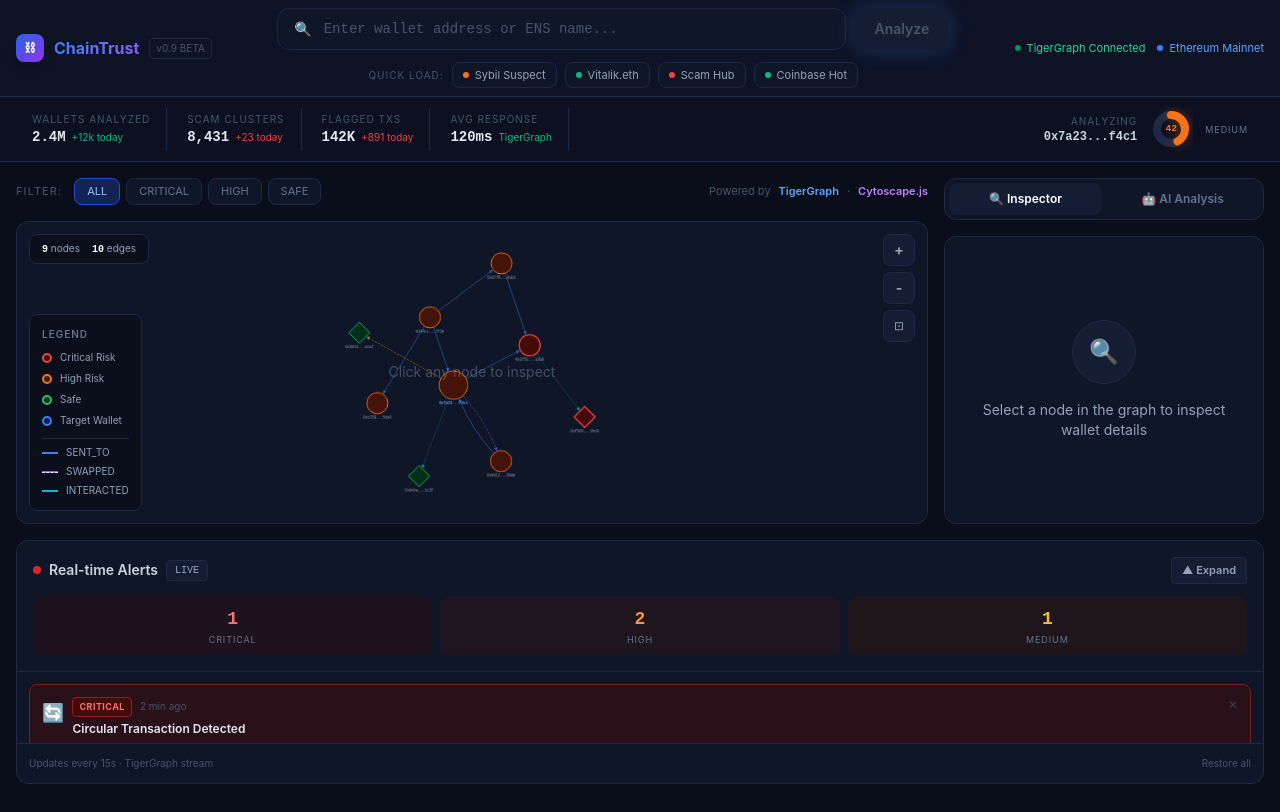
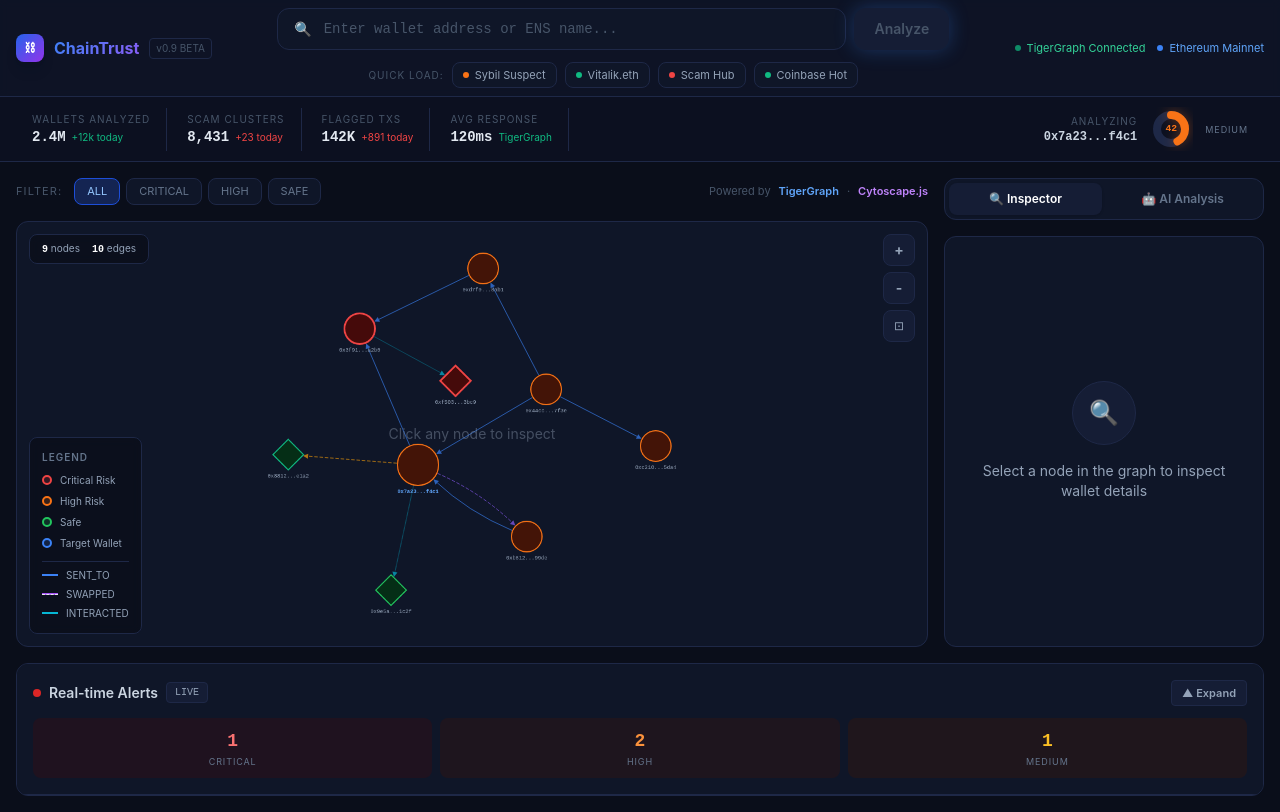
Before and after one commit to GauravKarakoti/ChainTrust, a React (Vite) app: page / in a window 1280 px wide. Built offline with nearby package versions, Linux system fonts and the light colour scheme.

Commit message:
Frontend Done

```diff
--- a/src/App.jsx
+++ b/src/App.jsx
@@ -47,7 +47,7 @@ export default function App() {
   const targetWallet = WALLET_PROFILES[searchedAddress] || WALLET_PROFILES['0x7a23...f4c1']
 
   return (
-    <div className="h-screen bg-dark-900 flex flex-col overflow-hidden">
+    <div className="min-h-screen bg-dark-900 flex flex-col">
       {/* Top Nav */}
       <header className="flex-shrink-0 border-b border-[#1e2847] bg-dark-800/80 backdrop-blur-sm sticky top-0 z-50">
         <div className="max-w-[1600px] mx-auto px-4 h-24 flex items-center gap-4">
@@ -107,7 +107,7 @@ export default function App() {
 
       {/* Main layout */}
       {/* FIX: Removed hardcoded fixed height to let flex-1 take remaining space properly */}
-      <main className="flex-1 max-w-[1600px] mx-auto w-full px-4 py-4 flex gap-4 min-h-0">
+      <main className="flex-1 max-w-[1600px] mx-auto w-full px-4 py-4 flex gap-4 min-h-[500px]">
         <div className="flex-1 flex flex-col gap-4 min-w-0">
           <div className="flex items-center gap-3 flex-shrink-0">
             <span className="text-[11px] text-slate-600 uppercase tracking-widest">Filter:</span>
@@ -200,12 +200,7 @@ export default function App() {
         </div>
       </main>
 
-      {/* Alerts bottom bar */}
-      {/* FIX: Make alerts wrapper respect the expanding state */}
-      <div
-        className="flex-shrink-0 max-w-[1600px] mx-auto w-full px-4 pb-4 transition-all duration-300 ease-in-out"
-        style={{ height: isAlertsExpanded ? '50vh' : '260px' }}
-      >
+      <div className="flex-shrink-0 max-w-[1600px] mx-auto w-full px-4 pb-4">
         <AlertsPanel
           isExpanded={isAlertsExpanded}
           onToggleExpand={() => setIsAlertsExpanded(!isAlertsExpanded)}
--- a/src/components/AlertsPanel.jsx
+++ b/src/components/AlertsPanel.jsx
@@ -56,9 +56,9 @@ export default function AlertsPanel({ isExpanded, onToggleExpand }) {
   }
 
   return (
-    <div className="bg-dark-800 border border-[#1e2847] rounded-xl flex flex-col h-full overflow-hidden">
-      {/* Header */}
-      <div className="p-4 border-b border-[#1e2847] flex-shrink-0">
+    <div className="bg-dark-800 border border-[#1e2847] rounded-xl flex flex-col overflow-hidden">
+      {/* Header (Always Visible) */}
+      <div className="p-4 border-b border-[#1e2847] flex-shrink-0 bg-dark-800 relative z-10">
         <div className="flex items-center gap-2 mb-3">
           <div className={`w-2 h-2 rounded-full ${newAlertPulse ? 'bg-red-500 animate-ping' : 'bg-red-600'}`} />
           <h3 className="text-sm font-semibold text-slate-300">Real-time Alerts</h3>
@@ -66,7 +66,6 @@ export default function AlertsPanel({ isExpanded, onToggleExpand }) {
             LIVE
           </span>
 
-          {/* FIX: Expand/Collapse Button */}
           <div className="ml-auto">
             <button
               onClick={onToggleExpand}
@@ -98,8 +97,14 @@ export default function AlertsPanel({ isExpanded, onToggleExpand }) {
         </div>
       </div>
 
+      {/* Expandable Content Area (Smooth Accordion) */}
+      <div
+        className={`flex flex-col transition-all duration-300 ease-in-out ${
+          isExpanded ? 'max-h-[500px] opacity-100' : 'max-h-0 opacity-0'
+        }`}
+      >
         {/* Alert list */}
-      <div className="flex-1 overflow-y-auto p-3 space-y-2">
+        <div className="overflow-y-auto p-3 space-y-2 max-h-[400px]">
           {filtered.length === 0 && (
             <div className="text-center py-8">
               <p className="text-slate-600 text-sm">No alerts {filter !== 'ALL' ? `at ${filter} severity` : ''}</p>
@@ -139,7 +144,7 @@ export default function AlertsPanel({ isExpanded, onToggleExpand }) {
         </div>
 
         {/* Footer */}
-      <div className="p-3 border-t border-[#1e2847] flex-shrink-0">
+        <div className="p-3 border-t border-[#1e2847] flex-shrink-0 bg-dark-800">
           <div className="flex items-center justify-between">
             <p className="text-[10px] text-slate-600">Updates every 15s · TigerGraph stream</p>
             <button
@@ -151,5 +156,6 @@ export default function AlertsPanel({ isExpanded, onToggleExpand }) {
           </div>
         </div>
       </div>
+    </div>
   )
 }
```
Lines whose indentation alone changed are shown as unchanged.
